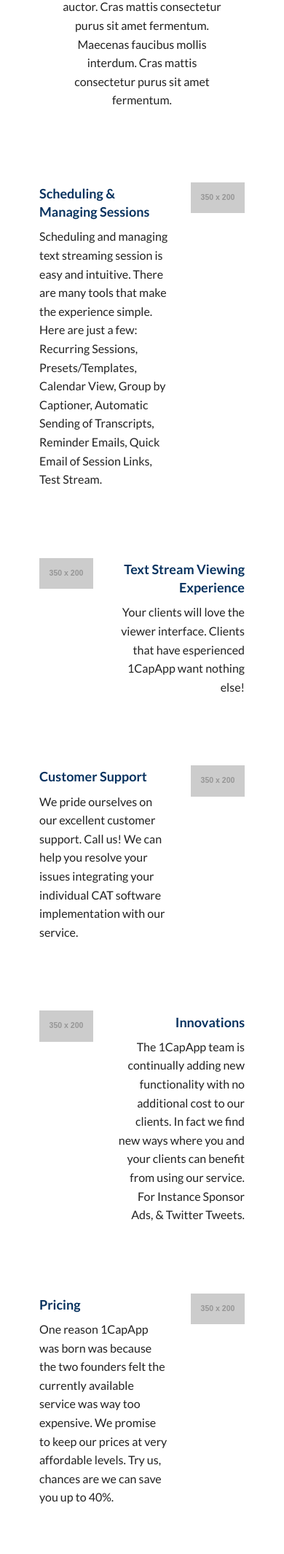
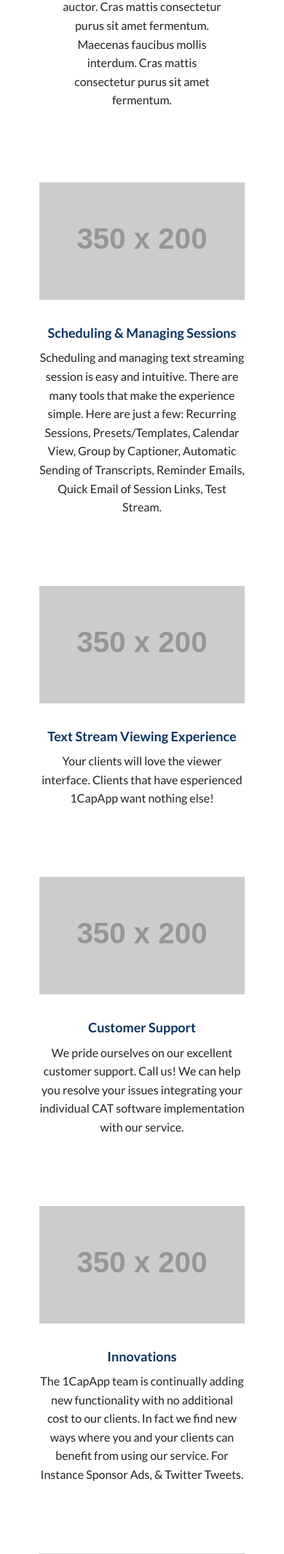
Before and after one commit to alexbenson07/1capapp, a Node project: template src/why.jade in a window 390 px wide. Shown: the part 571-2701 px from the top of the page at 73% size. Run offline with Node 20 templates, Linux system fonts and the light colour scheme; the template is opened without the code that fills it, so the values that code supplies are empty; some libraries are stand-ins or nearby versions.

Commit message:
fixes #7

```diff
--- a/src/scss/components/_navbar.scss
+++ b/src/scss/components/_navbar.scss
@@ -8,7 +8,7 @@
   background: $blue;
   z-index: 50;
 
-  @media screen and (max-width: 800px) {
+  @media screen and (max-width: 844px) {
     width: 100%;
     top: 0;
     left: 0;
--- a/src/scss/pages/index/_content.scss
+++ b/src/scss/pages/index/_content.scss
@@ -267,3 +267,23 @@
     }
   }
 }
+
+
+.why {
+  @media screen and (max-width: 641px) {
+    .features {
+      .item {
+        .medium-4 {
+          text-align: center;
+        }
+        .medium-8 {
+          margin-top: 30px;
+
+          h4, p {
+            text-align: center;
+          }
+        }
+      }
+    }
+  }
+}
--- a/src/why.jade
+++ b/src/why.jade
@@ -7,35 +7,35 @@
       p.text-center.small-10.small-centered.columns Nulla vitae elit libero, a pharetra augue. Vivamus sagittis lacus vel augue laoreet rutrum faucibus dolor auctor. Cras mattis consectetur purus sit amet fermentum. Maecenas faucibus mollis interdum. Cras mattis consectetur purus sit amet fermentum. Nulla vitae elit libero, a pharetra augue. Vivamus sagittis lacus vel augue laoreet rutrum faucibus dolor auctor. Cras mattis consectetur purus sit amet fermentum. Maecenas faucibus mollis interdum. Cras mattis consectetur purus sit amet fermentum.
       .features.row
         .item.small-12.columns
-          .small-8.columns
+          .medium-4.columns
+            img(src='http://placehold.it/350x200')
+          .medium-8.columns
             h4 Scheduling & Managing Sessions
             p Scheduling and managing text streaming session is easy and intuitive.  There are many tools that make the experience simple. Here are just a few: Recurring Sessions, Presets/Templates, Calendar View, Group by Captioner, Automatic Sending of Transcripts, Reminder Emails, Quick Email of Session Links, Test Stream.
-          .small-4.columns
+        .item.small-12.columns
+          .medium-4.columns.right
             img(src='http://placehold.it/350x200')
-        .item.small-12.columns
-          .small-8.columns.right
+          .medium-8.columns
             h4 Text Stream Viewing Experience
             p Your clients will love the viewer interface. Clients that have esperienced 1CapApp want nothing else!
-          .small-4.columns
+        .item.small-12.columns
+          .medium-4.columns
             img(src='http://placehold.it/350x200')
-        .item.small-12.columns
-          .small-8.columns
+          .medium-8.columns
             h4 Customer Support
             p We pride ourselves on our excellent customer support.  Call us!   We can help you resolve your issues integrating your individual CAT software implementation with our service.
-          .small-4.columns
+        .item.small-12.columns
+          .medium-4.columns.right
             img(src='http://placehold.it/350x200')
-        .item.small-12.columns
-          .small-8.columns.right
+          .medium-8.columns
             h4 Innovations
             p The 1CapApp team is continually adding new functionality with no additional cost to our clients.  In fact we find new ways where you and your clients can benefit from using our service.  For Instance Sponsor Ads, & Twitter Tweets.
-          .small-4.columns
+        .item.small-12.columns
+          .medium-4.columns
             img(src='http://placehold.it/350x200')
-        .item.small-12.columns
-          .small-8.columns
+          .medium-8.columns
             h4 Pricing
             p One reason 1CapApp was born was because the two founders felt the currently available service was way too expensive.  We promise to keep our prices at very affordable levels.  Try us, chances are we can save you up to 40%.
-          .small-4.columns
-            img(src='http://placehold.it/350x200')
       include _contact
     include _footer
     script(src='vendor/jQuery.js')
```
Also changed, not shown: dist/css/styles.css, 4 other files.
